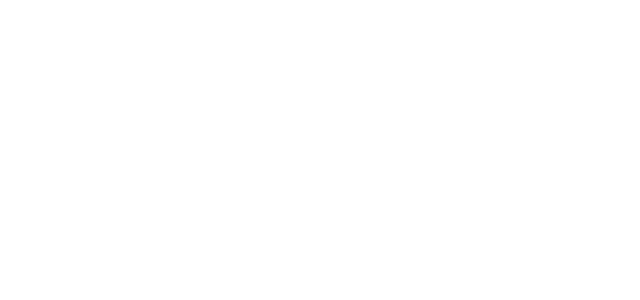
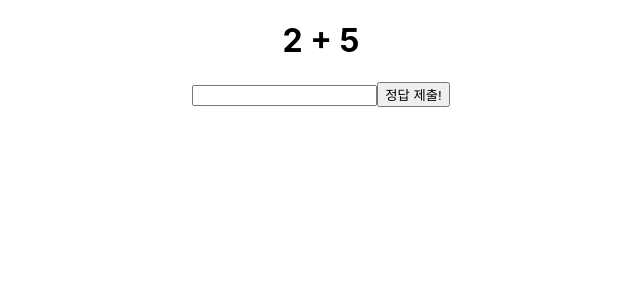
Before and after one commit to xenosign/my-first-react, a React (Create React App) app: page / in a window 1280 px wide. Shown: the top 300 px of the page, without its empty margins (319-959 px from the left). Built offline with nearby package versions, Linux system fonts and the light colour scheme.

Commit message:
Update App.js

```diff
--- a/src/App.js
+++ b/src/App.js
@@ -19,7 +19,7 @@
 function App() {
   return (
     <div className="App">
-      <UseEffectFetch />
+      <RandomQuiz />
     </div>
   );
 }
```
